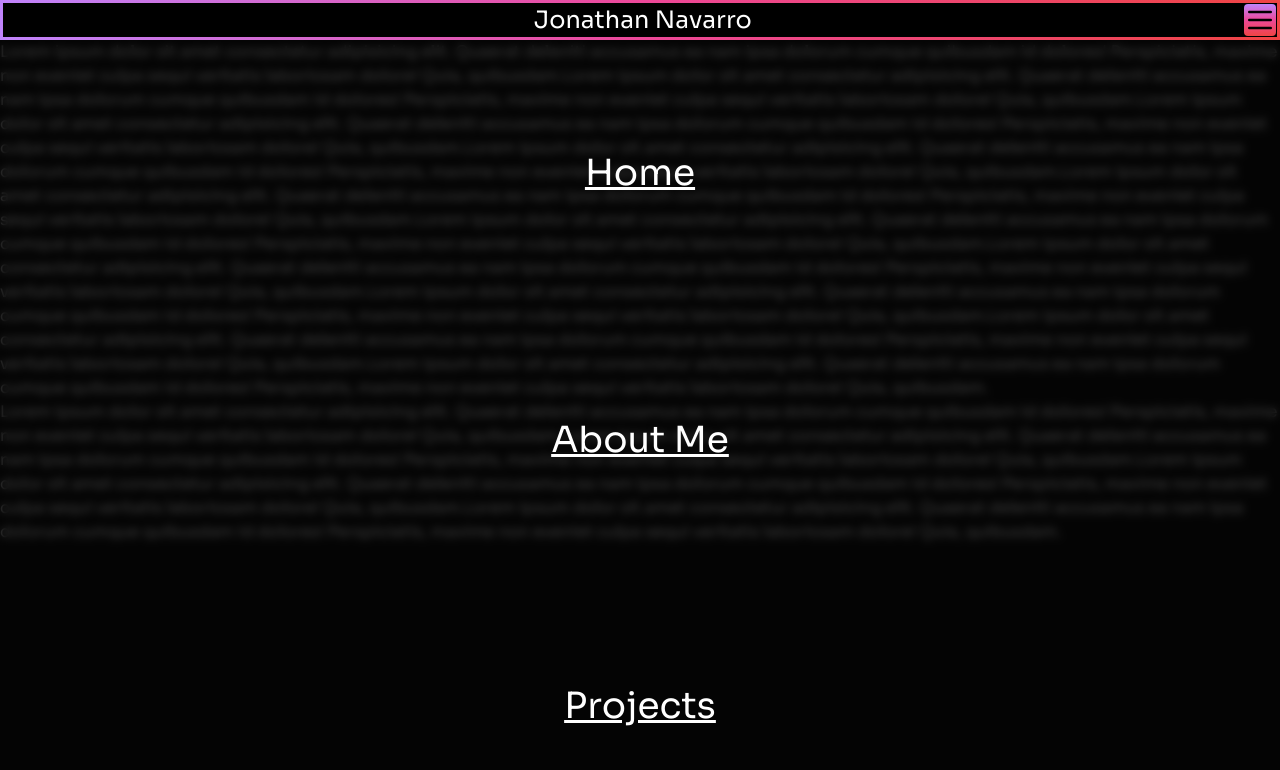
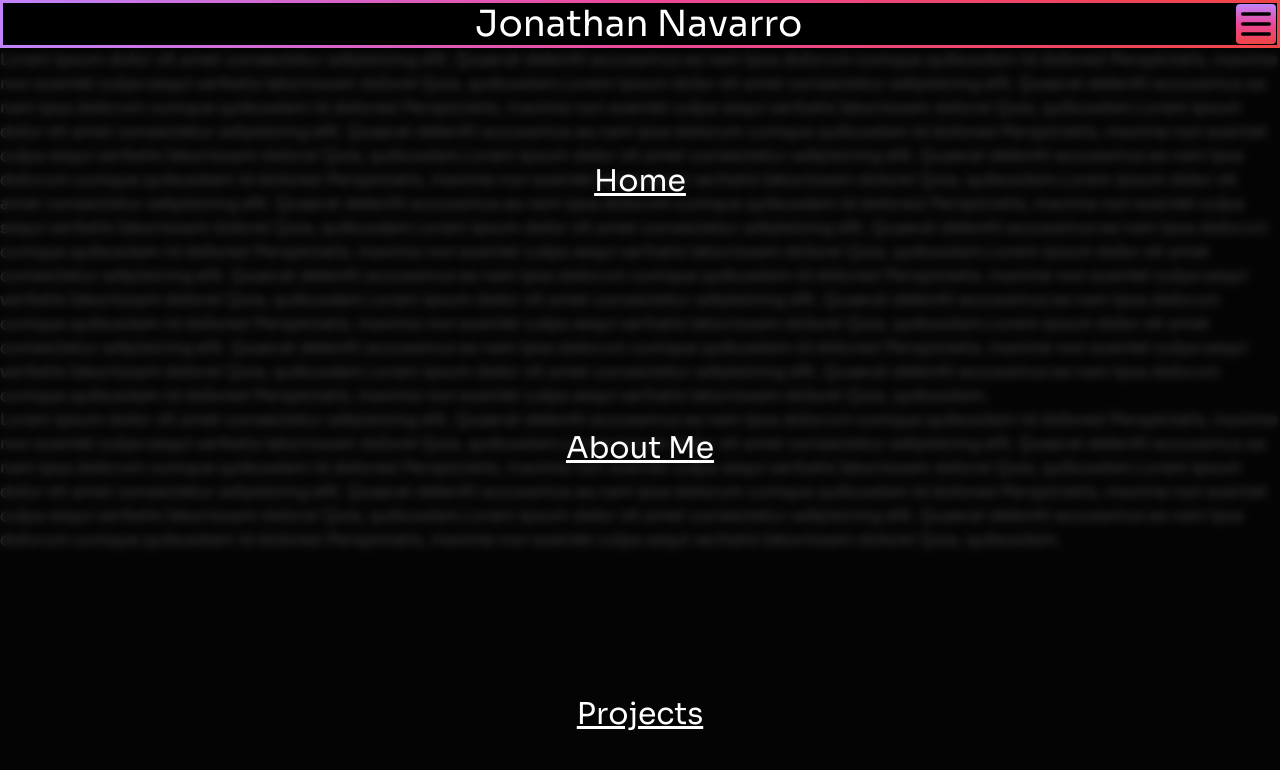
Before and after one commit to Jonnaa/Portfolio, a React (Vite) app: page / in a window 1280 px wide. Both pictures are taken after a click on the picture 1260 px from the left and 19 px from the top of the page. Shown: the top 770 px of the page. Built offline with nearby package versions, Linux system fonts and the light colour scheme.

Commit message:
Added hover effects to links, changed text sizes

```diff
--- a/src/components/Header.jsx
+++ b/src/components/Header.jsx
@@ -4,7 +4,7 @@ import Burger from "../assets/burger-menu.svg";
 const Header = () => {
   const [burgerClicked, setBurgerClicked] = useState(false);
   const navClasses =
-    "flex-auto w-full content-center text-center underline underline-offset-2 hover:bg-slate-700 text-4xl";
+    "flex-auto w-full content-center text-center underline underline-offset-2 hover:bg-slate-700/50 hover:border-2 text-3xl hover:border-rose-500 hover:bg-clip-text hover:text-transparent hover:bg-gradient-to-r hover:from-purple-400 hover:via-pink-500 hover:to-red-500";
   function handleOnClick() {
     setBurgerClicked(!burgerClicked);
   }
@@ -13,12 +13,12 @@ const Header = () => {
       <div className="sticky top-0 z-50 p-[2.8px] bg-gradient-to-r from-purple-400 via-pink-500 to-red-500 ">
         <div className="bg-black flex flex-row justify-between p-px">
           <span className="invisible">Invis</span>
-          <span className="text-2xl">Jonathan Navarro</span>
+          <span className="text-4xl">Jonathan Navarro</span>
           <nav className="">
             <img
               src={Burger}
               alt="Navigation Menu"
-              className="w-8 rounded bg-gradient-to-b from-purple-400 via-pink-500 to-red-500 cursor-pointer"
+              className="w-10 rounded bg-gradient-to-b from-purple-400 via-pink-500 to-red-500 cursor-pointer"
               onClick={handleOnClick}
             />
           </nav>
@@ -27,13 +27,13 @@ const Header = () => {
       {burgerClicked ? (
         <nav className="fixed w-full h-full z-40 overscroll-contain">
           <div className="flex flex-col w-full h-full bg-black/75 backdrop-blur-sm">
-            <a href="#home" className={navClasses}>
+            <a href="#home" className={navClasses} onClick={handleOnClick}>
               Home
             </a>
-            <a href="#aboutMe" className={navClasses}>
+            <a href="#aboutMe" className={navClasses} onClick={handleOnClick}>
               About Me
             </a>
-            <a href="#projects" className={navClasses}>
+            <a href="#projects" className={navClasses} onClick={handleOnClick}>
               Projects
             </a>
           </div>
```
